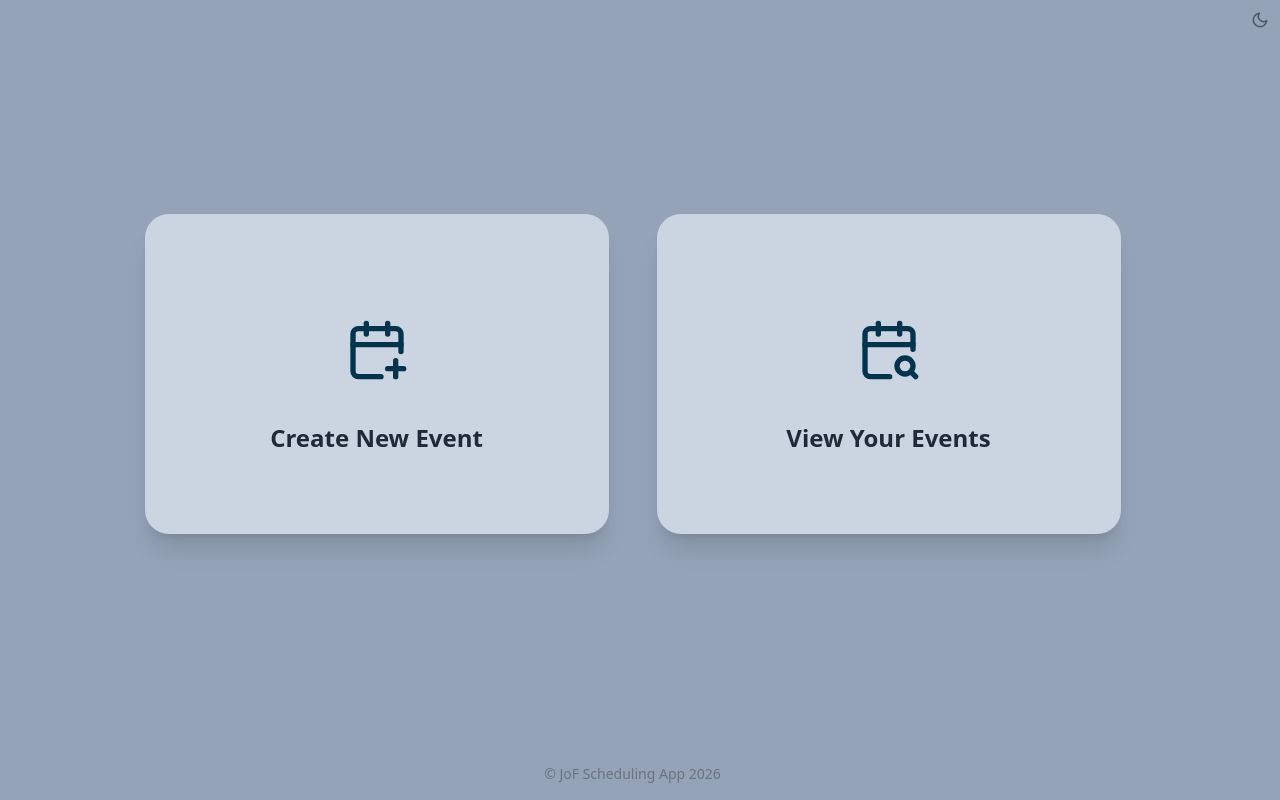
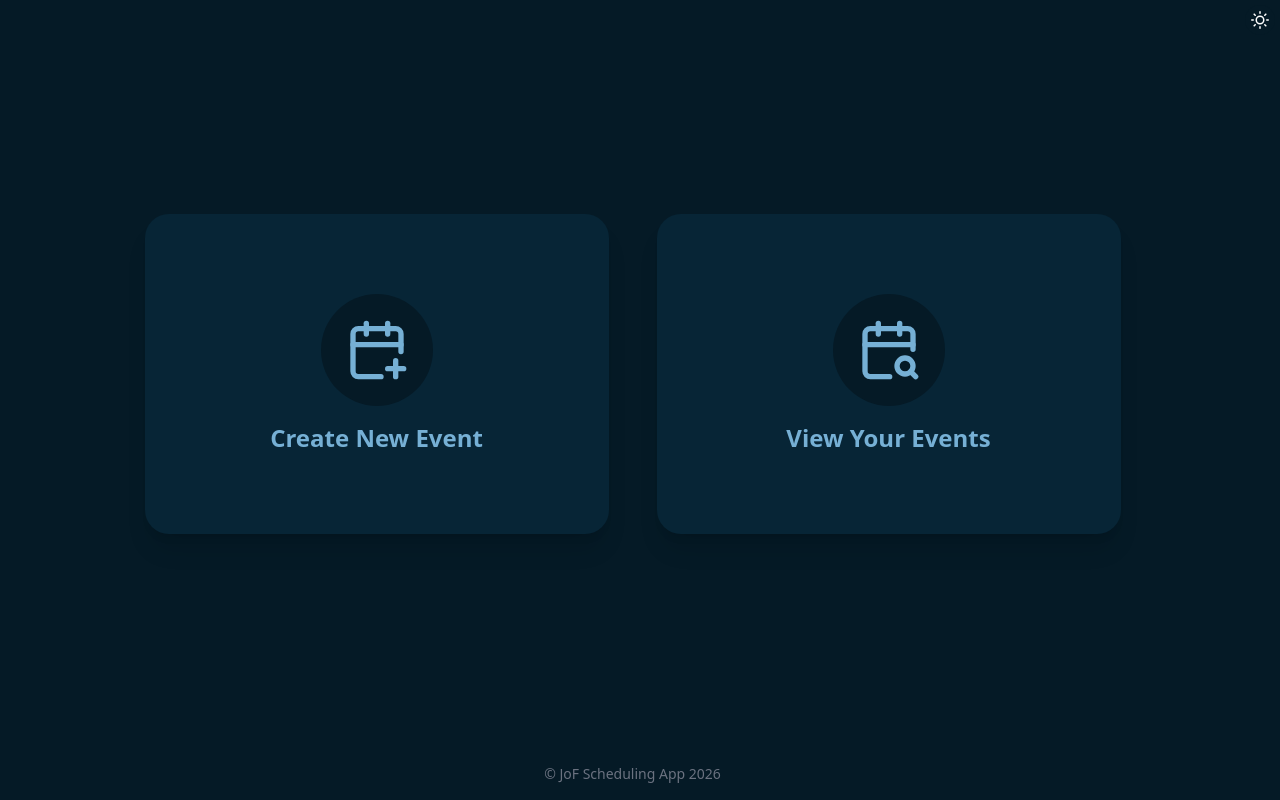
Before and after one commit to jazzorpheus/jof-scheduler, a React (Vite) app: page / in a window 1280 px wide. Built offline with nearby package versions, Linux system fonts and the light colour scheme.

Commit message:
force dark theme as default

```diff
--- a/src/routes/__root.jsx
+++ b/src/routes/__root.jsx
@@ -15,12 +15,9 @@ const useTheme = () => useContext(ThemeContext);
 
 const ThemeProvider = ({ children }) => {
   const [theme, setTheme] = useState(() => {
-    // Check for saved theme in localStorage, fallback to system preference
+    // Check for saved theme in localStorage, default to dark theme
     const storedTheme = localStorage.getItem("theme");
-    const userPrefersDark =
-      window.matchMedia &&
-      window.matchMedia("(prefers-color-scheme: dark)").matches;
-    return storedTheme || (userPrefersDark ? "dark" : "light");
+    return storedTheme || "dark";
   });
 
   useEffect(() => {
```
